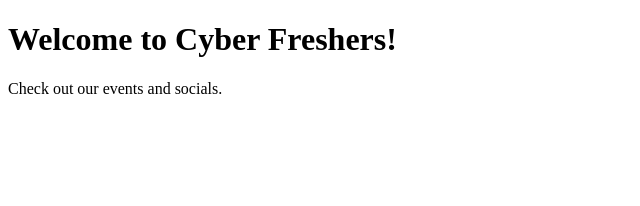
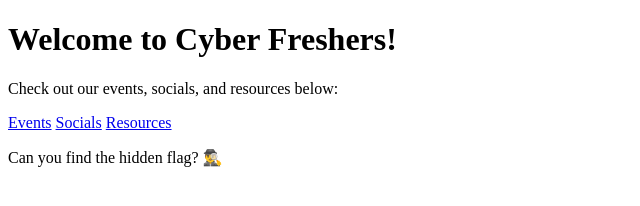
Before and after one commit to PaperCykno/rhulctf, a plain HTML site: page docs/index.html in a window 1280 px wide. Shown: the whole page, without its empty margins (0-640 px from the left). Drawn offline with Linux system fonts and the light colour scheme.

Commit message:
Update index.html

```diff
--- a/docs/index.html
+++ b/docs/index.html
@@ -2,15 +2,23 @@
 <html lang="en">
 <head>
   <meta charset="utf-8">
+  <meta name="viewport" content="width=device-width, initial-scale=1.0">
   <title>Cyber Freshers</title>
   <link rel="stylesheet" href="style.css">
 </head>
 <body>
   <h1>Welcome to Cyber Freshers!</h1>
-  <p>Check out our events and socials.</p>
+  <p>Check out our events, socials, and resources below:</p>
 
-  <!-- not the flag -->
+  <div>
+    <a href="#" class="btn">Events</a>
+    <a href="#" class="btn">Socials</a>
+    <a href="#" class="btn">Resources</a>
+  </div>
 
+  <p>Can you find the hidden flag? 🕵️‍♂️</p>
+
+  <!-- Hidden element for CSS flag -->
   <span class="hidden-flag"></span>
 </body>
 </html>
```
